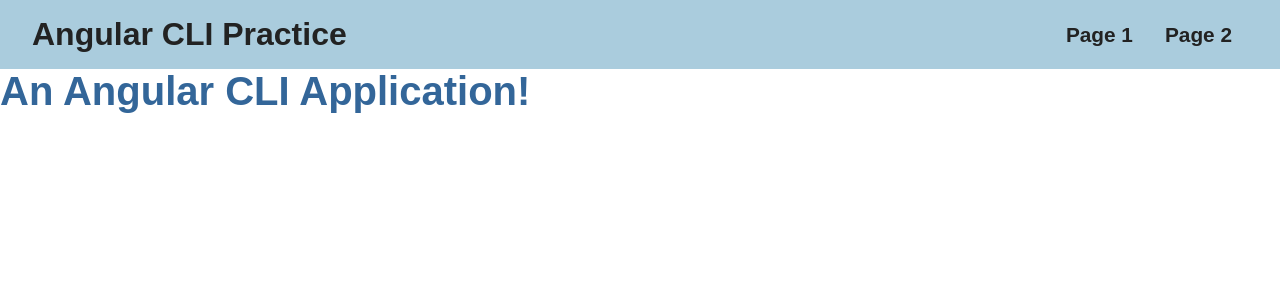
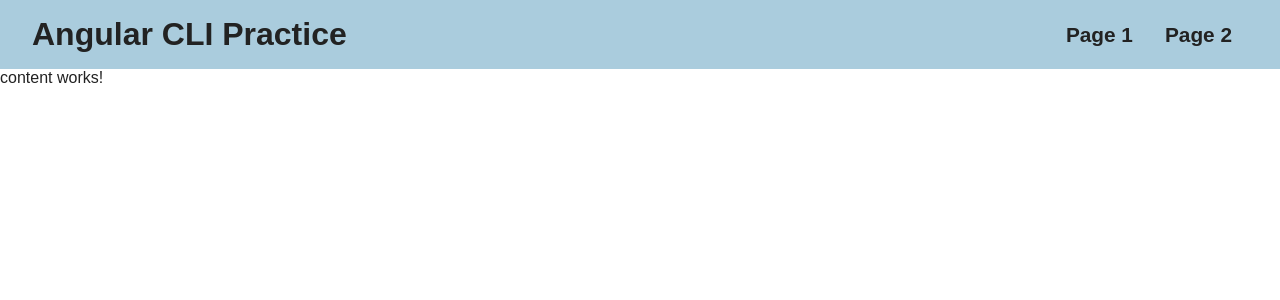
Before and after one commit to imcgonigle/Angular-CLI-Playground-Application, an Angular app: page / in a window 1280 px wide. Shown: the top 300 px of the page. Built offline with nearby package versions, Linux system fonts and the light colour scheme.

Commit message:
replace code with content component

```diff
--- a/src/app/app.component.html
+++ b/src/app/app.component.html
@@ -1,4 +1,2 @@
 <app-header></app-header>
-<h1>
-    {{title}}
-</h1>
+<app-content></app-content>
```
